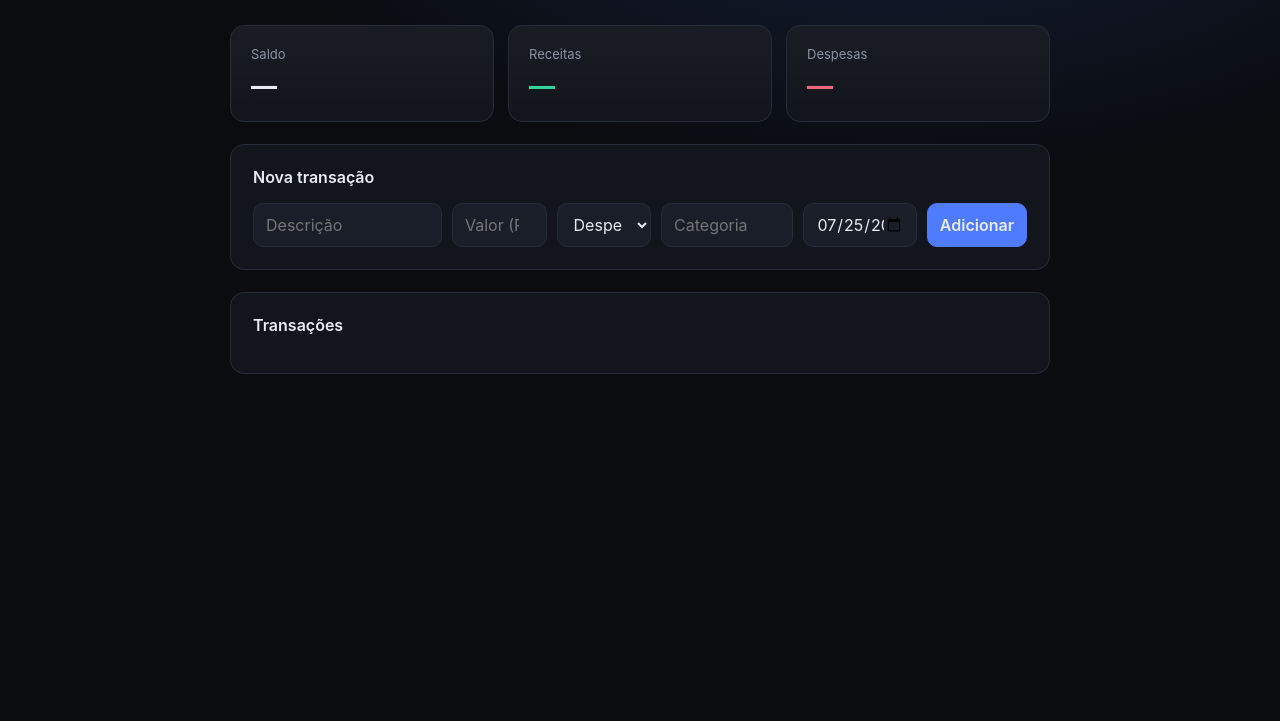
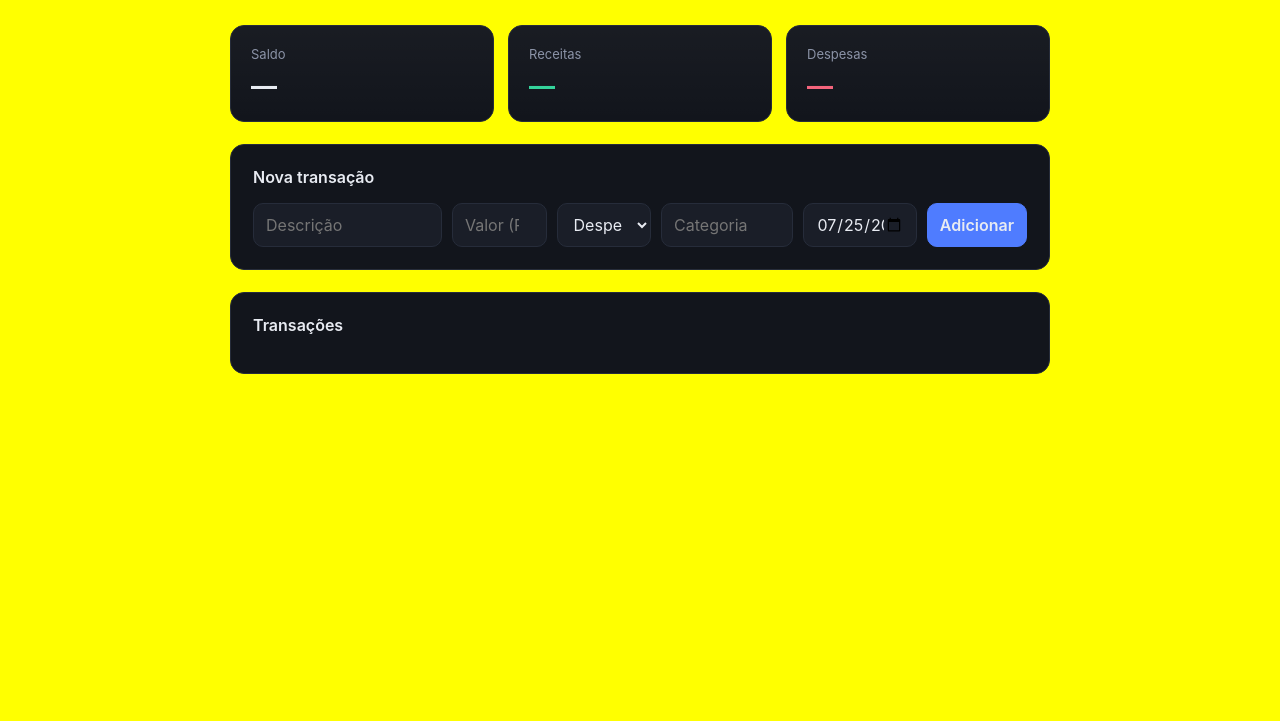
Before and after one commit to andre2654/fintex-wallet, a website: page public/index.html in a window 1280 px wide. Shown: the part 79-800 px from the top of the page. Drawn offline with Linux system fonts and the light colour scheme; no server answers.

Commit message:
coder(wi_452e1517d200f66ab16caee6b64cfebd3946e274b13c8abcb07112cdae8cf395): <@U0BJR6U90UF> change the bg of the our app to yellow
Acceptance criter

```diff
--- a/public/style.css
+++ b/public/style.css
@@ -19,7 +19,7 @@
 
 body {
   font-family: -apple-system, BlinkMacSystemFont, 'Segoe UI', Roboto, sans-serif;
-  background: radial-gradient(1200px 600px at 70% -10%, #16203a 0%, var(--bg) 55%);
+  background: yellow;
   color: var(--text);
   min-height: 100vh;
 }
```
